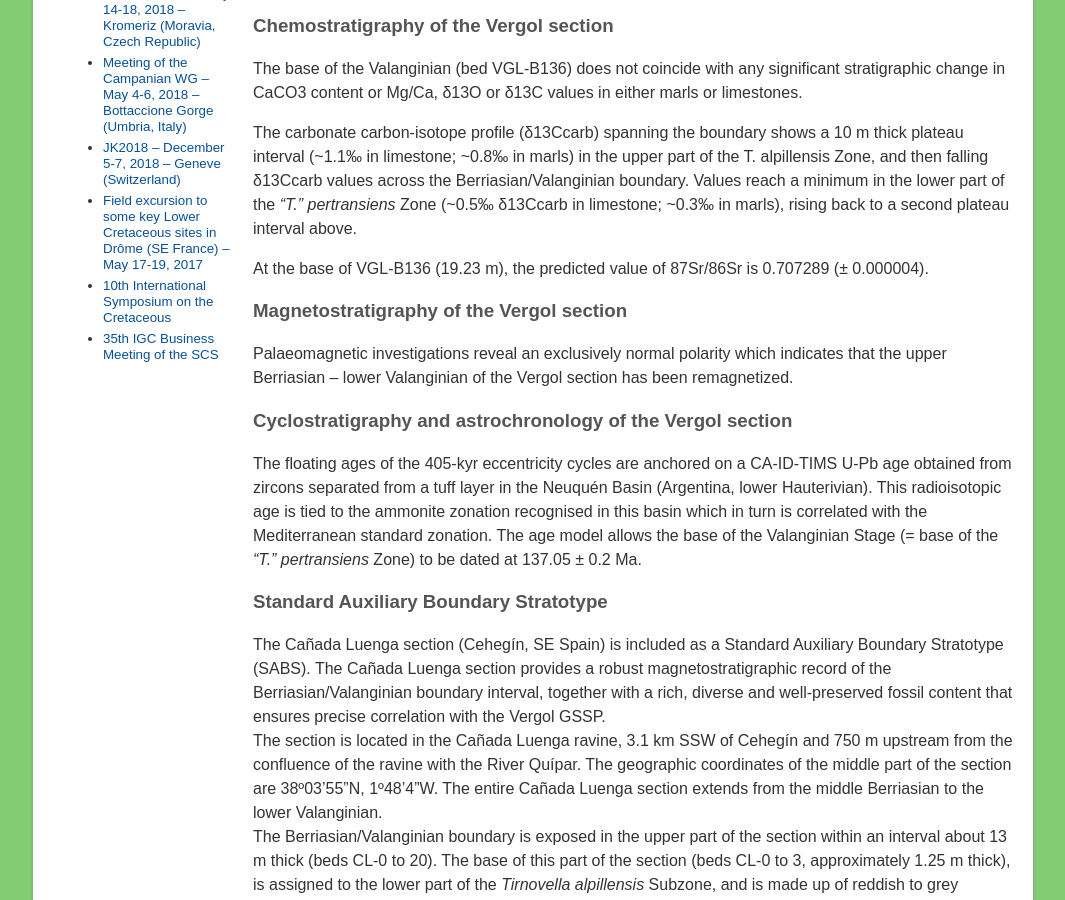
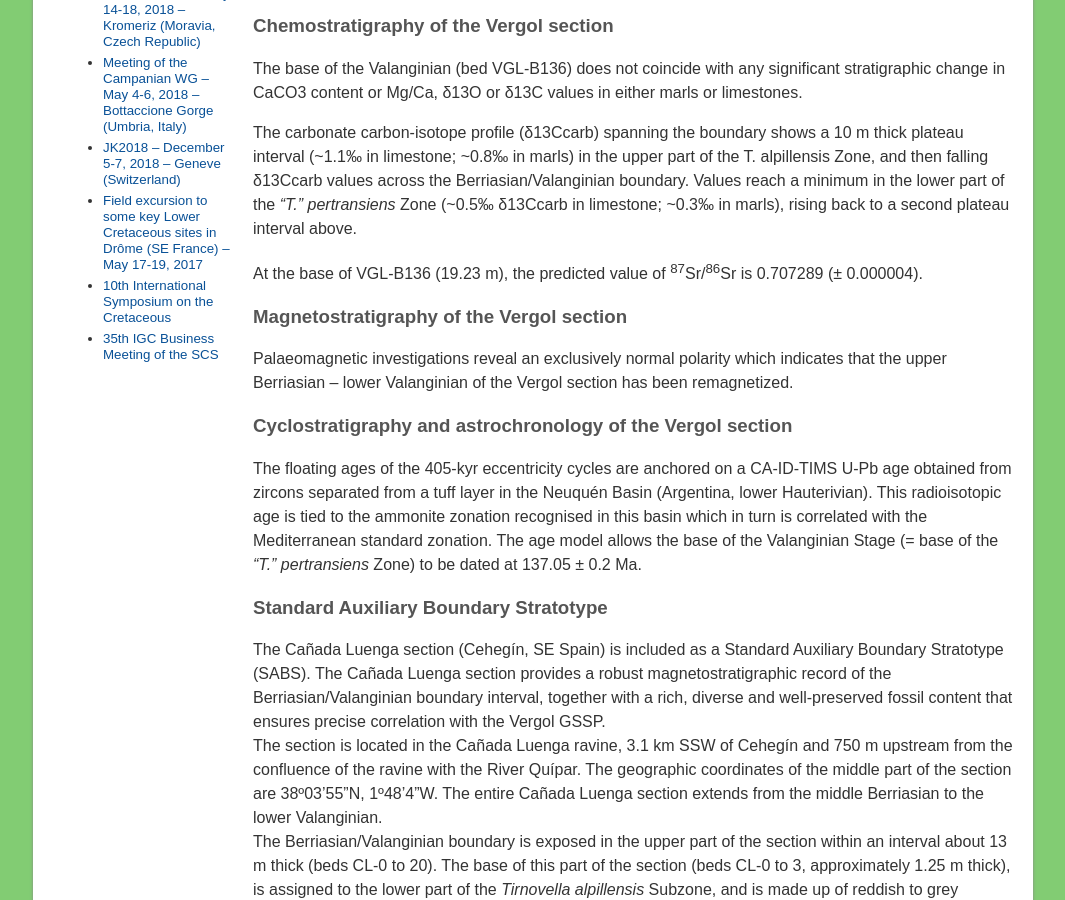
Before and after one commit to i-c-stratigraphy/subcommission-cretaceous, a Jekyll site: the page built from pages/gssps/valanginian.md, in a window 1280 px wide and 900 px high, scrolled down 2033 px. Shown: the whole window, without its empty margins (107-1172 px from the left). Built offline with Jekyll 4.4.1, drawn with Linux system fonts in a browser that asks for light colours.

Commit message:
Update valanginian.md

```diff
--- a/pages/gssps/valanginian.md
+++ b/pages/gssps/valanginian.md
@@ -53,7 +53,7 @@ The base of the Valanginian (bed VGL-B136) does not coincide with any significan
 
 The carbonate carbon-isotope profile (δ13Ccarb) spanning the boundary shows a 10 m thick plateau interval (~1.1‰ in limestone; ~0.8‰ in marls) in the upper part of the T. alpillensis Zone, and then falling δ13Ccarb values across the Berriasian/Valanginian boundary.  Values reach a minimum in the lower part of the _“T.” pertransiens_ Zone (~0.5‰ δ13Ccarb in limestone; ~0.3‰ in marls), rising back to a second plateau interval above.
 
-At the base of VGL-B136 (19.23 m), the predicted value of 87Sr/86Sr is 0.707289 (± 0.000004).
+At the base of VGL-B136 (19.23 m), the predicted value of <sup>87</sup>Sr/<sup>86</sup>Sr is 0.707289 (± 0.000004).
 
 
 ### Magnetostratigraphy of the Vergol section
```
